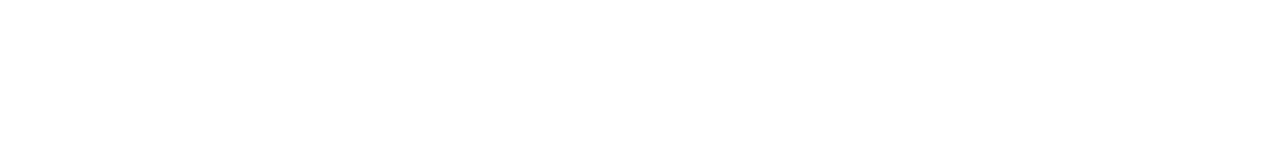
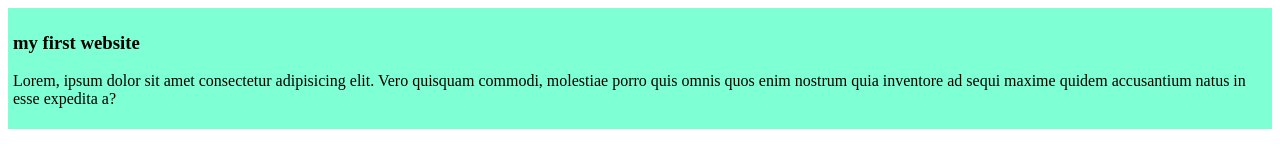
Before and after one commit to sahilulhaque17/my-simple-website, a plain HTML site: page index.html in a window 1280 px wide. Drawn offline with Linux system fonts and the light colour scheme.

Commit message:
first blog

```diff
--- a/index.html
+++ b/index.html
@@ -4,8 +4,12 @@
     <meta charset="UTF-8">
     <meta name="viewport" content="width=device-width, initial-scale=1.0">
     <title>my simple wepsite</title>
+    <link rel="stylesheet" href="styles/blogs.css">
 </head>
 <body>
-
+    <div>
+    <h3>my first website</h3>
+    <p>Lorem, ipsum dolor sit amet consectetur adipisicing elit. Vero quisquam commodi, molestiae porro quis omnis quos enim nostrum quia inventore ad sequi maxime quidem accusantium natus in esse expedita a?</p>
+    </div>
 </body>
 </html>
--- /dev/null
+++ b/styles/blogs.css
@@ -0,0 +1,4 @@
+div{
+    background-color: aquamarine;
+    padding: 5px;
+}
```
